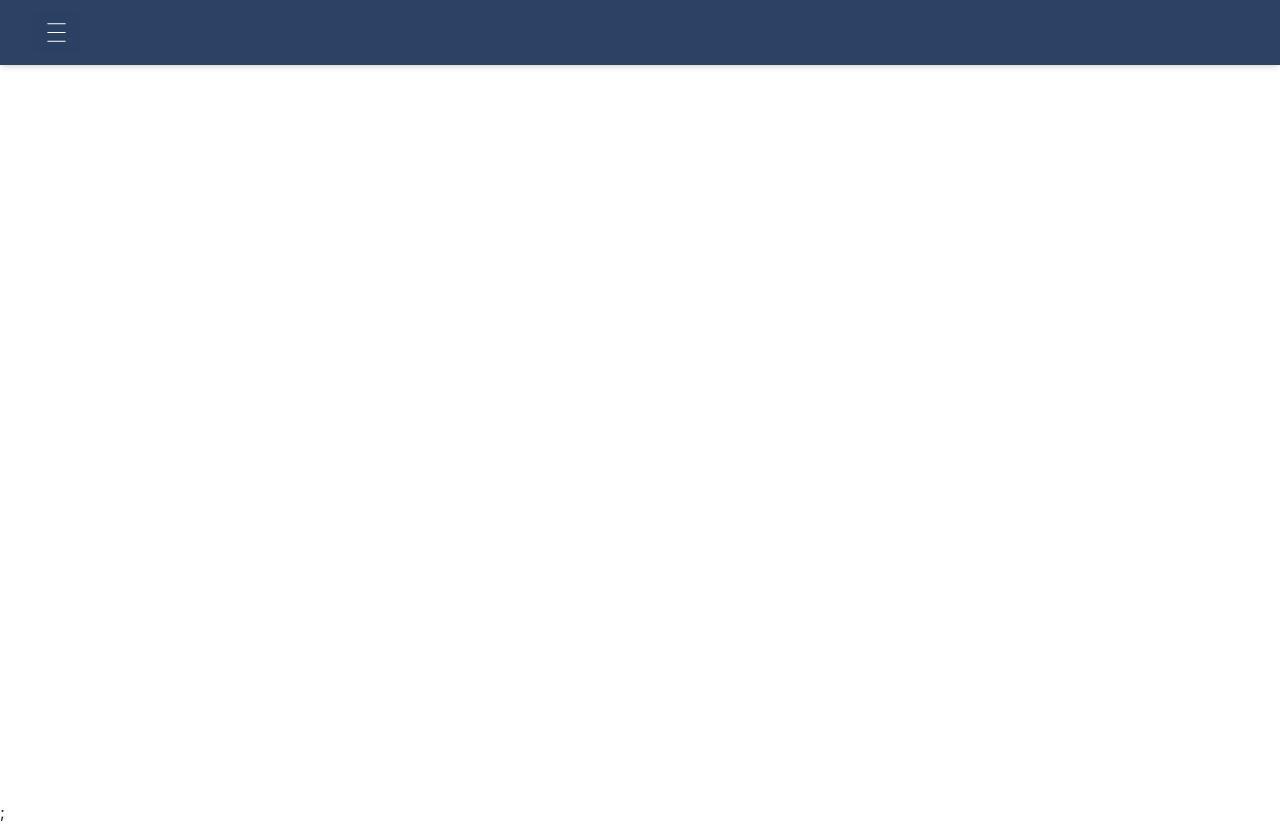
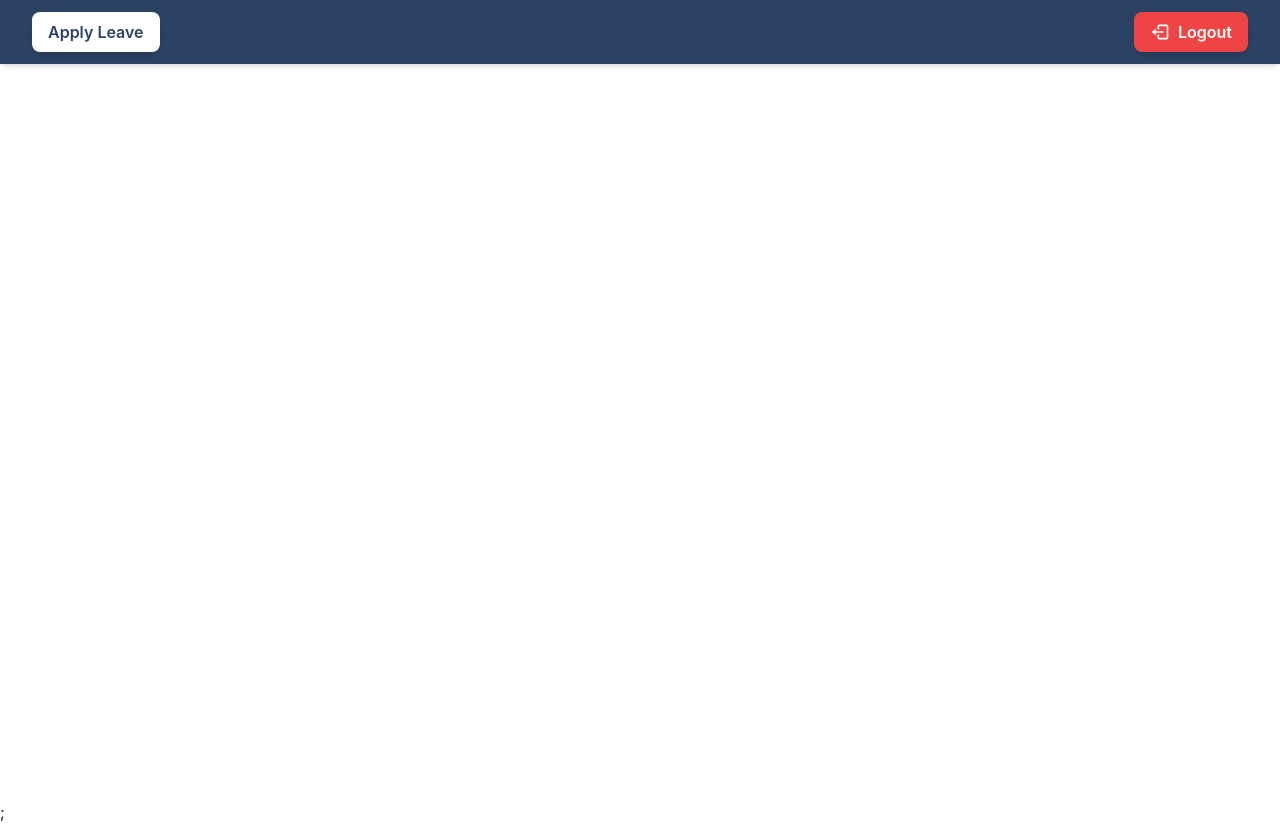
Before and after one commit to mokshitpuri/Leave_Management_System, a React (Create React App) app in the folder Frontend-master/: page /dashboard in a window 1280 px wide. Built offline with nearby package versions, Linux system fonts and the light colour scheme.

Commit message:
ui changes whole

```diff
--- a/Frontend-master/package.json
+++ b/Frontend-master/package.json
@@ -17,6 +17,7 @@
     "react-datepicker": "^6.6.0",
     "react-dom": "^18.2.0",
     "react-icons": "^5.0.1",
+    "react-responsive": "^10.0.1",
     "react-router-dom": "^6.22.3",
     "react-scripts": "5.0.1",
     "recharts": "^2.15.1"
--- a/Frontend-master/src/components/Drawer.jsx
+++ b/Frontend-master/src/components/Drawer.jsx
@@ -1,6 +1,6 @@
 import React from "react";
 import {
-  Drawer,
+  Drawer as ChakraDrawer,
   DrawerBody,
   DrawerFooter,
   DrawerOverlay,
@@ -11,30 +11,42 @@ import {
 import { BiLogOut } from "react-icons/bi";
 import { FaAngleLeft } from "react-icons/fa6";
 import { useNavigate } from "react-router-dom";
-import DrawerConfig from "./DrawerConfig";
-import drawerContext from "../context/DrawerContext";
+import DrawerContext from "../context/DrawerContext"; // ✅ Corrected import
 
-function DrawerComponent() {
-  const { open, setOpen } = React.useContext(drawerContext);
+function Drawer({ userMenu }) {
+  const { open, setOpen } = React.useContext(DrawerContext);
   const navigate = useNavigate();
 
+  if (!userMenu) return null; // Prevents 'undefined' map error
+
   return (
-    <Drawer placement="left" isOpen={open} onClose={() => setOpen(false)}>
+    <ChakraDrawer placement="left" isOpen={open} onClose={() => setOpen(false)}>
       <DrawerOverlay />
-      <DrawerContent bg="blue.700" color="white">
+      <DrawerContent bg="rgb(43, 66, 100)" color="white">
         <DrawerBody p={0} pt={6}>
-          <Box w="full" h="full" bg="blue.800" p={4}>
-            <DrawerConfig hideHeading />
+          <Box w="full" h="full" p={4}>
+            {userMenu.map((item, index) => (
+              <Button
+                key={index}
+                w="full"
+                justifyContent="start"
+                variant="ghost"
+                colorScheme="whiteAlpha"
+                onClick={() => {
+                  navigate(item.path);
+                  setOpen(false);
+                }}
+              >
+                {item.title}
+              </Button>
+            ))}
           </Box>
         </DrawerBody>
         <DrawerFooter p={0}>
-          <Box w="full" bg="blue.600" display="flex" justifyContent="space-between" alignItems="center" p={4}>
+          <Box w="full" display="flex" justifyContent="space-between" alignItems="center" p={4}>
             <Button
               onClick={() => {
-                localStorage.removeItem("token");
-                localStorage.removeItem("role");
-                localStorage.removeItem("userData");
-                localStorage.removeItem("username");
+                localStorage.clear();
                 navigate("/login");
               }}
               colorScheme="red"
@@ -45,18 +57,15 @@ function DrawerComponent() {
               Logout
             </Button>
             <Box bg="white" p={1} borderRadius="md">
-              <Button
-                variant="ghost"
-                onClick={() => setOpen(false)}
-              >
-                <FaAngleLeft size="1.2em" color="blue.700" />
+              <Button variant="ghost" onClick={() => setOpen(false)}>
+                <FaAngleLeft size="1.2em" color="rgb(43, 66, 100)" />
               </Button>
             </Box>
           </Box>
         </DrawerFooter>
       </DrawerContent>
-    </Drawer>
+    </ChakraDrawer>
   );
 }
 
-export default DrawerComponent;
+export default Drawer;
--- a/Frontend-master/src/components/Navbar.jsx
+++ b/Frontend-master/src/components/Navbar.jsx
@@ -1,19 +1,49 @@
 import React from "react";
 import { CiMenuBurger } from "react-icons/ci";
+import { BiLogOut } from "react-icons/bi";
 import { useLocation, useNavigate } from "react-router-dom";
-import drawerContext from "../context/DrawerContext";
+import DrawerContext from "../context/DrawerContext";
+import { useMediaQuery } from "react-responsive";
+import Drawer from "./Drawer";
 
 function Navbar() {
-  const { setOpen } = React.useContext(drawerContext);
+  const { setOpen } = React.useContext(DrawerContext);
   const location = useLocation();
   const navigate = useNavigate();
+  const isMobile = useMediaQuery({ maxWidth: 768 });
+
+  const getRole = () => localStorage.getItem("role");
+
+  const menuItems = {
+    FACULTY: [
+      { title: "Home", path: "/dashboard/home" },
+      { title: "Leave Records", path: "/dashboard/records" },
+    ],
+    HOD: [
+      { title: "Home", path: "/dashboard/home" },
+      { title: "Leave Records", path: "/dashboard/records" },
+      { title: "Applications", path: "/dashboard/applications" },
+    ],
+    DIRECTOR: [
+      { title: "Home", path: "/dashboard/home" },
+      { title: "Applications", path: "/dashboard/applications" },
+    ],
+  };
+
+  const role = getRole();
+  const userMenu = menuItems[role] || [];
 
   return (
     <>
       {/* Navbar */}
-      <div className="w-full fixed top-0 left-0 right-0 text-white flex justify-between items-center px-4 sm:px-8 py-3 shadow-md z-50"
-        style={{ backgroundColor: "rgb(43, 66, 100)" }}>
-        {/* Menu Button */}
+      <div
+        className="w-full fixed top-0 left-0 right-0 text-white flex justify-between items-center px-4 sm:px-8 py-3 shadow-md z-50"
+        style={{ backgroundColor: "rgb(43, 66, 100)" }}
+      >
+        {/* Show Drawer Icon on Mobile */}
+        {isMobile ? (
+          <div className="flex items-center justify-between w-full">
+            <div className="flex items-center gap-4">
               <button
                 className="px-3 py-2 rounded-lg transition"
                 style={{ backgroundColor: "rgba(43, 66, 100, 0.8)" }}
@@ -21,9 +51,8 @@ function Navbar() {
               >
                 <CiMenuBurger size={25} />
               </button>
-
-        {/* Apply Leave Button - Only on Home Page */}
-        {location.pathname === "/dashboard/home" && (
+            </div>
+            <div>
               <button
                 className="bg-white font-semibold px-4 py-2 rounded-lg shadow-md hover:bg-gray-200 transition"
                 style={{ color: "rgb(43, 66, 100)" }}
@@ -31,8 +60,49 @@ function Navbar() {
               >
                 Apply Leave
               </button>
+            </div>
+          </div>
+        ) : (
+          // Show full menu on larger screens
+          <div className="flex gap-6 items-center w-full justify-between">
+            <div className="flex gap-6">
+              {userMenu.map((item, index) => (
+                <button
+                  key={index}
+                  className={`relative font-medium transition-all duration-300 ${
+                    location.pathname === item.path
+                      ? "text-[#d1e0ff] after:content-[''] after:absolute after:-bottom-2 after:left-0 after:w-full after:h-0.5 after:bg-[#d1e0ff]"
+                      : "text-white hover:text-gray-300"
+                  }`}
+                  onClick={() => navigate(item.path)}
+                >
+                  {item.title}
+                </button>
+              ))}
+              {/* Apply Leave Button - Always visible on larger screens */}
+              <button
+                className="bg-white font-semibold px-4 py-2 rounded-lg shadow-md hover:bg-gray-200 transition"
+                style={{ color: "rgb(43, 66, 100)" }}
+                onClick={() => navigate("/dashboard/apply")}
+              >
+                Apply Leave
+              </button>
+            </div>
+            <button
+              className="bg-red-500 font-semibold flex items-center gap-2 px-4 py-2 rounded-lg shadow-md hover:bg-red-600 transition"
+              onClick={() => {
+                localStorage.clear();
+                navigate("/login");
+              }}
+            >
+              <BiLogOut size={20} /> Logout
+            </button>
+          </div>
         )}
       </div>
+
+      {/* Drawer for Mobile View */}
+      {isMobile && <Drawer userMenu={userMenu} />}
 
       {/* Spacer to prevent content from going under navbar */}
       <div className="h-16"></div>
--- a/Frontend-master/src/context/DrawerContext.js
+++ b/Frontend-master/src/context/DrawerContext.js
@@ -1,5 +1,15 @@
-import React from "react";
+import { createContext, useState } from "react";
 
-const drawerContext = React.createContext();
+const DrawerContext = createContext();
 
-export default drawerContext;
+export const DrawerProvider = ({ children }) => {
+  const [open, setOpen] = useState(false);
+
+  return (
+    <DrawerContext.Provider value={{ open, setOpen }}>
+      {children}
+    </DrawerContext.Provider>
+  );
+};
+
+export default DrawerContext;
--- a/Frontend-master/src/pages/RecordsPage.jsx
+++ b/Frontend-master/src/pages/RecordsPage.jsx
@@ -1,9 +1,8 @@
 import React from "react";
 import { useQuery } from "@tanstack/react-query";
 import LeaveComponent from "../components/LeaveComponent";
-import { Accordion } from "@chakra-ui/react";
+import { Accordion, Spinner, Box } from "@chakra-ui/react";
 import { leaveRecord } from "../utils/functions/leave";
-import { Spinner } from "@chakra-ui/react";
 
 const RecordsPage = () => {
   const { isLoading, error, data } = useQuery({
@@ -13,32 +12,28 @@ const RecordsPage = () => {
 
   if (error) {
     return (
-      <div className="w-full flex justify-center items-center h-full">
+      <div className="w-full flex justify-center items-center h-screen text-xl text-gray-600">
         No data to show
       </div>
     );
   }
+
   if (isLoading) {
     return (
-      <div className="w-full flex justify-center items-center h-full">
-        {" "}
-        <Spinner
-          thickness="4px"
-          speed="0.65s"
-          emptyColor="gray.200"
-          color="blue.500"
-          size="xl"
-        />
+      <div className="w-full flex justify-center items-center h-screen">
+        <Spinner thickness="4px" speed="0.65s" emptyColor="gray.200" color="blue.500" size="xl" />
       </div>
     );
   }
 
   return (
-    <div className="w-full  h-full">
-      <Accordion allowMultiple className="p-2 flex flex-col space-y-2">
-        {data.map((leave) => {
-          return <LeaveComponent data={leave} />;
-        })}
+    <div className="w-full min-h-screen p-10 bg-gray-100 flex flex-col space-y-6">
+      <Accordion allowMultiple className="w-full max-w-[90vw] mx-auto space-y-6">
+        {data.map((leave, index) => (
+          <Box key={index} className="shadow-lg rounded-xl overflow-hidden">
+            <LeaveComponent data={leave} />
+          </Box>
+        ))}
       </Accordion>
     </div>
   );
```
Also changed, not shown: 1 other file (tests, documents, lock files or other folders). Lines whose indentation alone changed are shown as unchanged.
